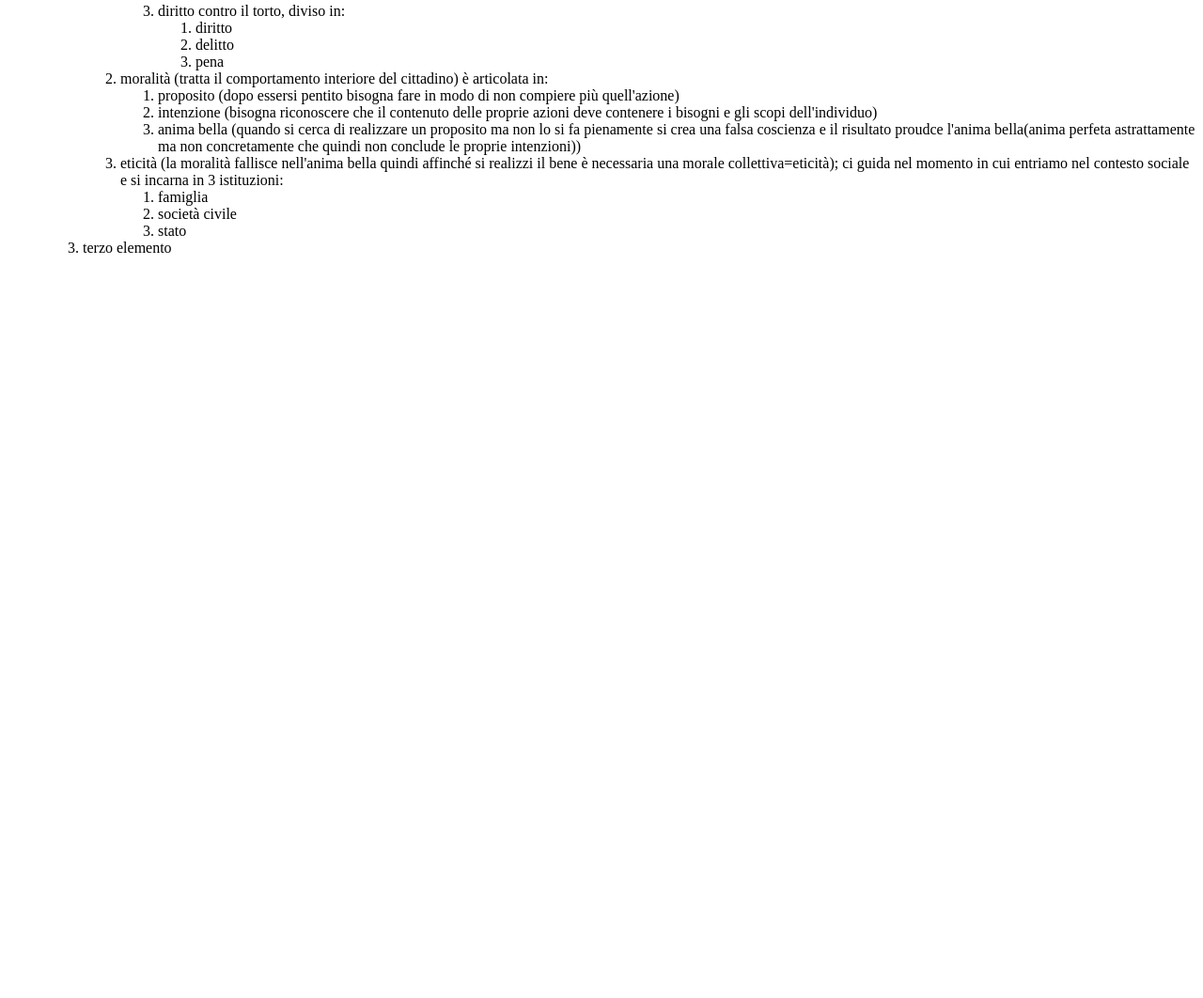
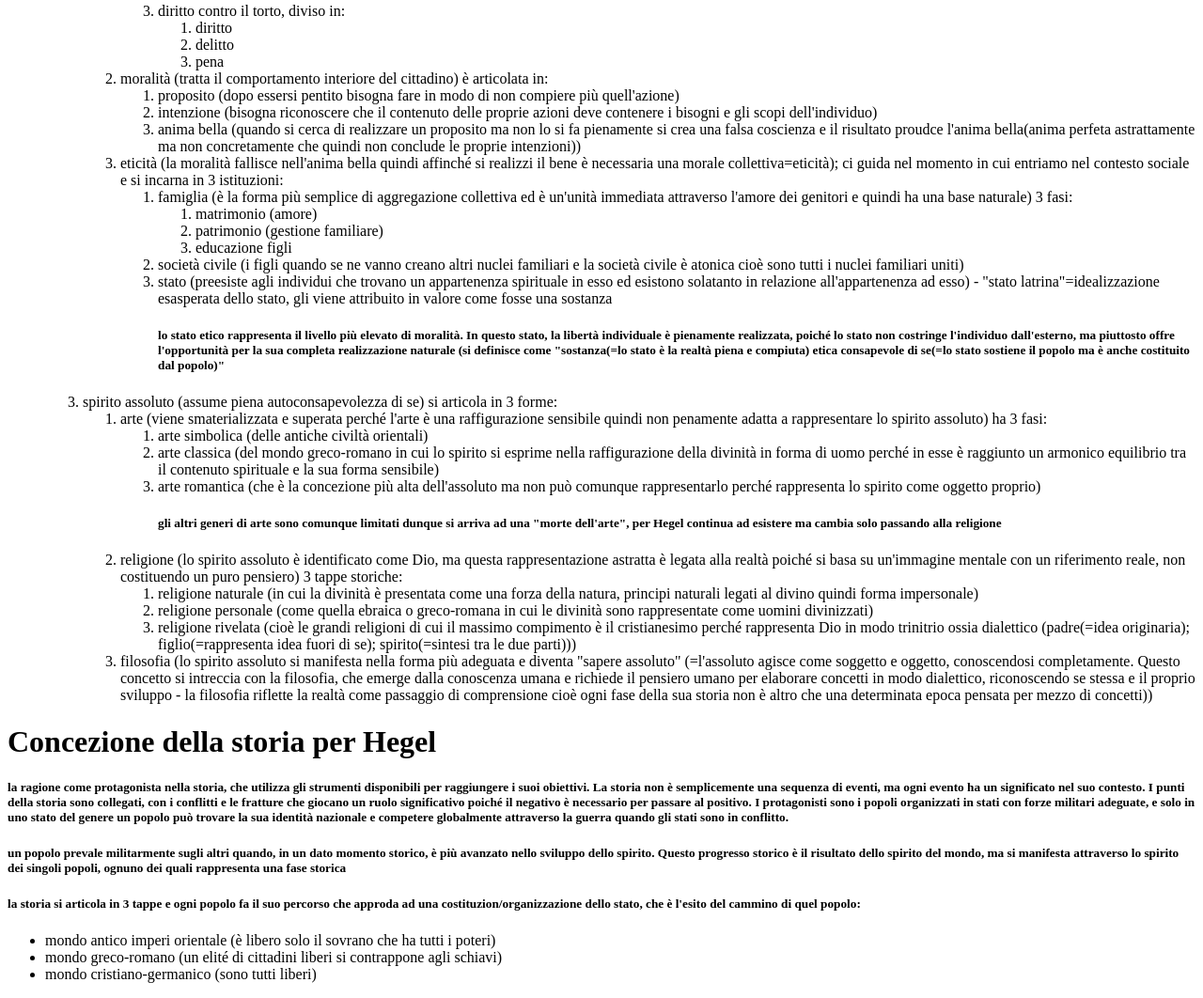
Before and after one commit to albybuono/hegel, a plain HTML site: page index.html in a window 1280 px wide. Shown: the part 543-1605 px from the top of the page at 94% size. Before the commit the page ends 832 px from the top, so only its background shows below. Drawn offline with Linux system fonts and the light colour scheme.

Commit message:
Update index.html

```diff
--- a/index.html
+++ b/index.html
@@ -50,13 +50,45 @@
                         </ol>
                     <li>eticità (la moralità fallisce nell'anima bella quindi affinché si realizzi il bene è necessaria una morale collettiva=eticità); ci guida nel momento in cui entriamo nel contesto sociale e si incarna in 3 istituzioni:</li>
                         <ol>
-                            <li>famiglia</li>
-                            <li>società civile</li>
-                            <li>stato</li>
+                            <li>famiglia (è la forma più semplice di aggregazione collettiva ed è un'unità immediata attraverso l'amore dei genitori e quindi ha una base naturale) 3 fasi:</li>
+                                <ol>
+                                    <li>matrimonio (amore)</li>
+                                    <li>patrimonio (gestione familiare)</li>
+                                    <li>educazione figli</li>
+                                </ol>
+                            <li>società civile (i figli quando se ne vanno creano altri nuclei familiari e la società civile è atonica cioè sono tutti i nuclei familiari uniti)</li>
+                            <li>stato (preesiste agli individui che trovano un appartenenza spirituale in esso ed esistono solatanto in relazione all'appartenenza ad esso) - "stato latrina"=idealizzazione esasperata dello stato, gli viene attribuito in valore come fosse una sostanza</li>
+                            <h5>lo stato etico rappresenta il livello più elevato di moralità. In questo stato, la libertà individuale è pienamente realizzata, poiché lo stato non costringe l'individuo dall'esterno, ma piuttosto offre l'opportunità per la sua completa realizzazione naturale (si definisce come "sostanza(=lo stato è la realtà piena e compiuta) etica consapevole di se(=lo stato sostiene il popolo ma è anche costituito dal popolo)"</h5>
                         </ol>
                 </ol>
-                <li>terzo elemento</li>
+                <li>spirito assoluto (assume piena autoconsapevolezza di se) si articola in 3 forme:</li>
+                    <ol>
+                        <li>arte (viene smaterializzata e superata perché l'arte è una raffigurazione sensibile quindi non penamente adatta a rappresentare lo spirito assoluto) ha 3 fasi:</li>
+                            <ol>
+                                <li>arte simbolica (delle antiche civiltà orientali)</li>
+                                <li>arte classica (del mondo greco-romano in cui lo spirito si esprime nella raffigurazione della divinità in forma di uomo perché in esse è raggiunto un armonico equilibrio tra il contenuto spirituale e la sua forma sensibile)</li>
+                                <li>arte romantica (che è la concezione più alta dell'assoluto ma non può comunque rappresentarlo perché rappresenta lo spirito come oggetto proprio)</li>
+                                <h5>gli altri generi di arte sono comunque limitati dunque si arriva ad una "morte dell'arte", per Hegel continua ad esistere ma cambia solo passando alla religione</h5>
+                            </ol>
+                        <li>religione (lo spirito assoluto è identificato come Dio, ma questa rappresentazione astratta è legata alla realtà poiché si basa su un'immagine mentale con un riferimento reale, non costituendo un puro pensiero) 3 tappe storiche:</li>
+                            <ol>
+                                <li>religione naturale (in cui la divinità è presentata come una forza della natura, principi naturali legati al divino quindi forma impersonale)</li>
+                                <li>religione personale (come quella ebraica o greco-romana in cui le divinità sono rappresentate come uomini divinizzati)</li>
+                                <li>religione rivelata (cioè le grandi religioni di cui il massimo compimento è il cristianesimo perché rappresenta Dio in modo trinitrio ossia dialettico (padre(=idea originaria); figlio(=rappresenta idea fuori di se); spirito(=sintesi tra le due parti)))</li>
+                            </ol>
+                        <li>filosofia (lo spirito assoluto si manifesta nella forma più adeguata e diventa "sapere assoluto" (=l'assoluto agisce come soggetto e oggetto, conoscendosi completamente. Questo concetto si intreccia con la filosofia, che emerge dalla conoscenza umana e richiede il pensiero umano per elaborare concetti in modo dialettico, riconoscendo se stessa e il proprio sviluppo - la filosofia riflette la realtà come passaggio di comprensione cioè ogni fase della sua storia non è altro che una determinata epoca pensata per mezzo di concetti)) </li>
+                    </ol>
             </ol>
     </ol>
+    <h1>Concezione della storia per Hegel</h1>
+    <h5>la ragione come protagonista nella storia, che utilizza gli strumenti disponibili per raggiungere i suoi obiettivi. La storia non è semplicemente una sequenza di eventi, ma ogni evento ha un significato nel suo contesto. I punti della storia sono collegati, con i conflitti e le fratture che giocano un ruolo significativo poiché il negativo è necessario per passare al positivo. I protagonisti sono i popoli organizzati in stati con forze militari adeguate, e solo in uno stato del genere un popolo può trovare la sua identità nazionale e competere globalmente attraverso la guerra quando gli stati sono in conflitto.</h5>
+    <h5>un popolo prevale militarmente sugli altri quando, in un dato momento storico, è più avanzato nello sviluppo dello spirito. Questo progresso storico è il risultato dello spirito del mondo, ma si manifesta attraverso lo spirito dei singoli popoli, ognuno dei quali rappresenta una fase storica</h5>
+    <h5>la storia si articola in 3 tappe e ogni popolo fa il suo percorso che approda ad una costituzion/organizzazione dello stato, che è l'esito del cammino di quel popolo:</h5>
+        <ul>
+            <li>mondo antico imperi orientale (è libero solo il sovrano che ha tutti i poteri)</li>
+            <li>mondo greco-romano (un elité di cittadini liberi si contrappone agli schiavi)</li>
+            <li>mondo cristiano-germanico (sono tutti liberi)</li>
+        </ul>
+
 </body>
 </html>
```
